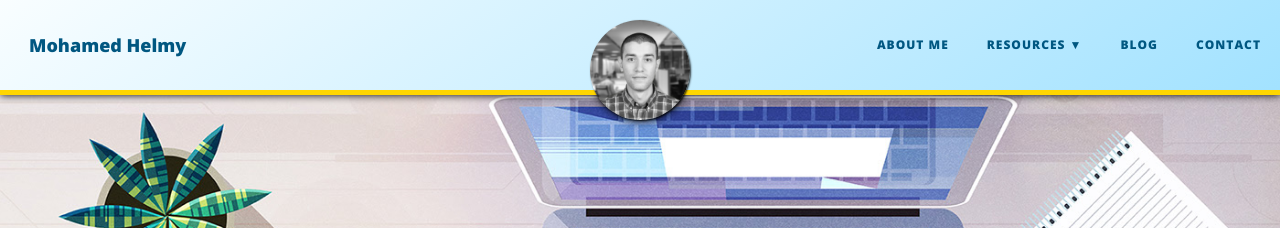
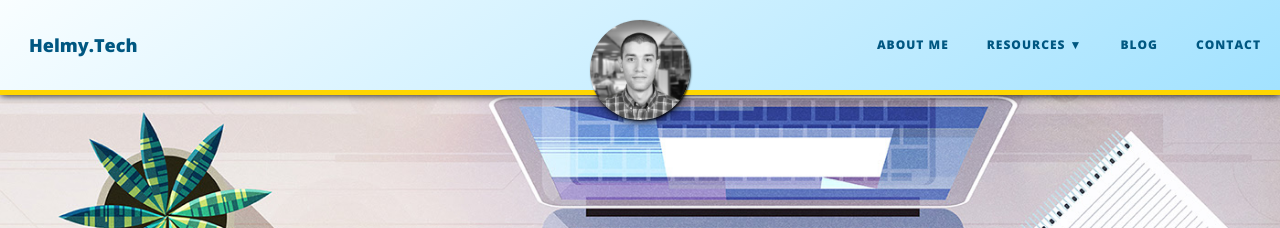
Before and after one commit to M-Helmy/m-helmy.github.io, a Jekyll site: the page built from index.md, in a window 1280 px wide. Shown: the top 228 px of the page. Built offline with Jekyll 4.4.1, drawn with Linux system fonts in a browser that asks for light colours; nearby versions of some CDN libraries; comment, search, counter and statistics services are not loaded.

Commit message:
Update _config.yml

```diff
--- a/_config.yml
+++ b/_config.yml
@@ -14,7 +14,7 @@ baseurl: ""
 # Of course don't forget to change the username and projectname to YOUR username and project
 
 # Name of website
-title: Mohamed Helmy
+title: Helmy.Tech
 
 # Short description of your site
 description: Welcome To My Personl Website!
```
